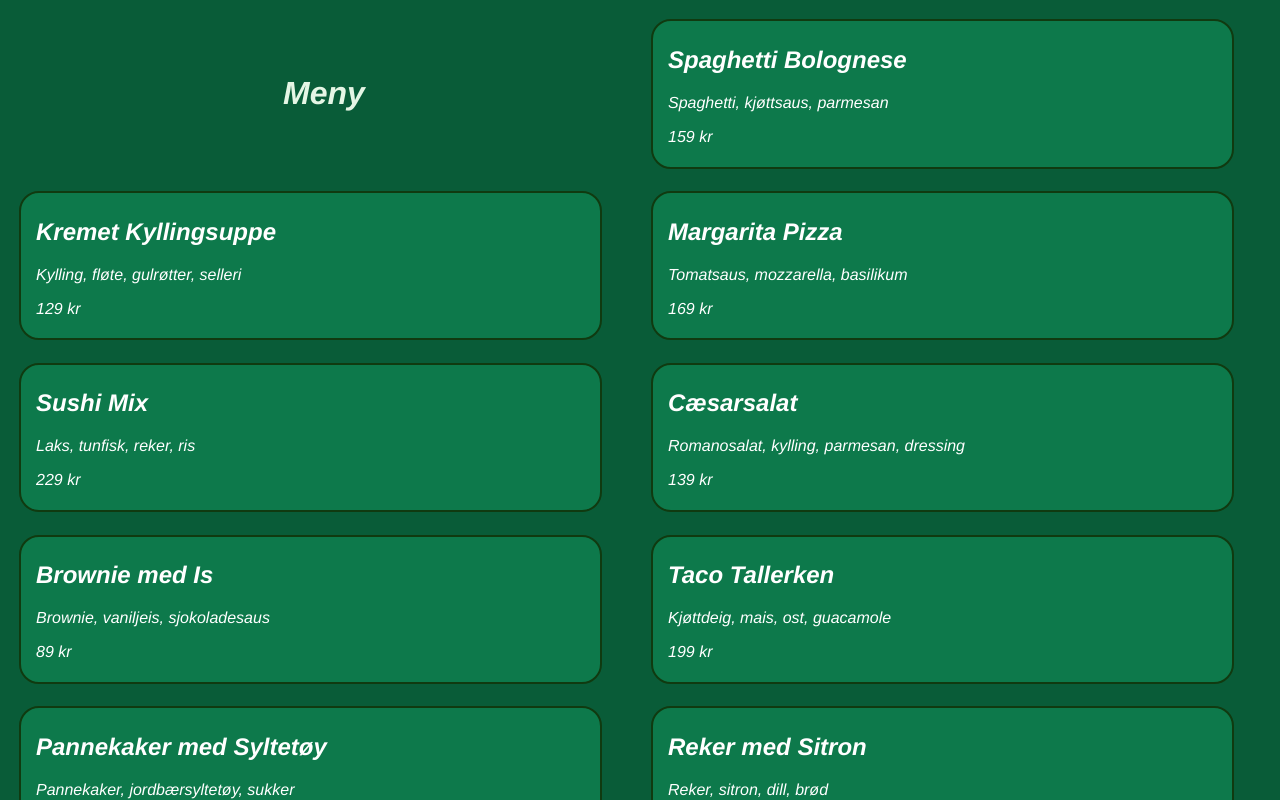
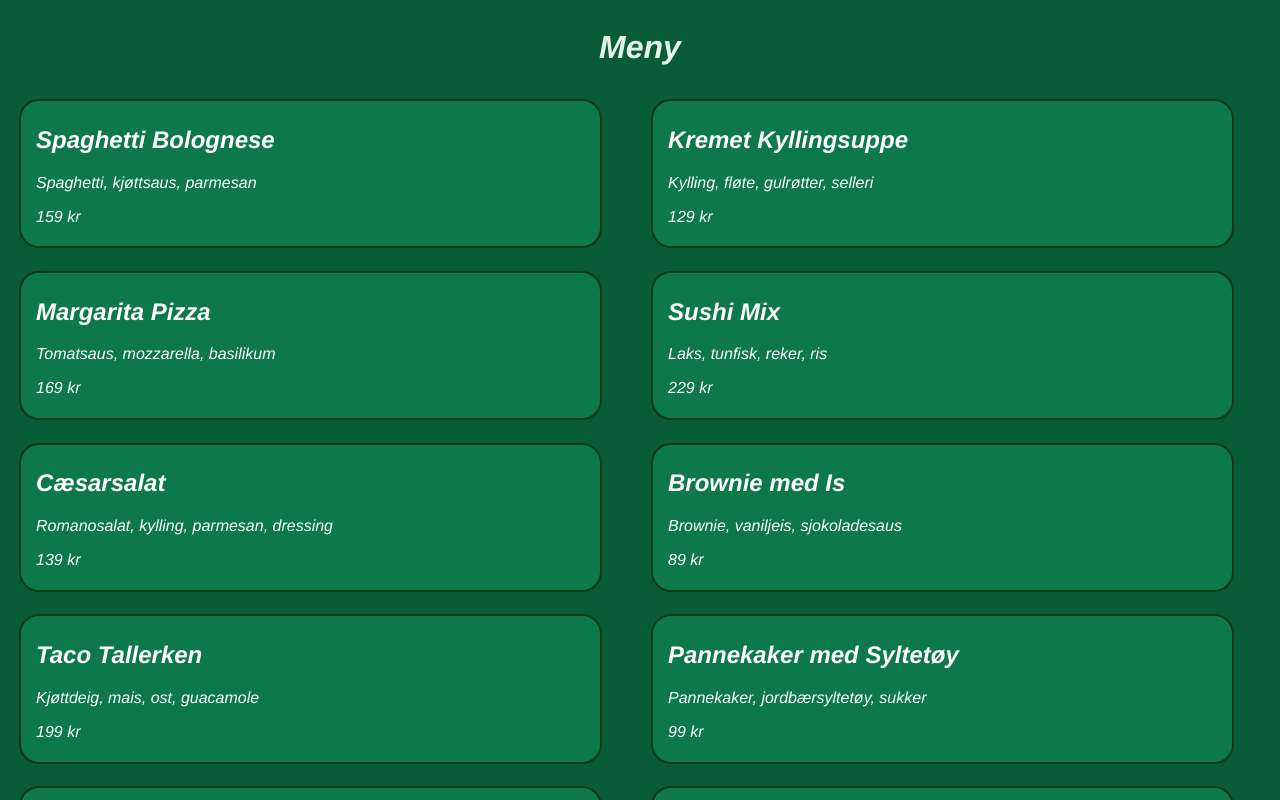
Before and after one commit to koderph0526-coder/reactTask_RestaurantMenu, a React (Vite) app in the folder vite-project/: page / in a window 1280 px wide. Shown: the top 800 px of the page. Built offline with nearby package versions, Linux system fonts and the light colour scheme.

Commit message:
FeilTrinnForGrid_ThankYouLeah

```diff
--- a/vite-project/src/App.jsx
+++ b/vite-project/src/App.jsx
@@ -11,6 +11,7 @@ function App() {
 
   return (
     <>
+      <h1 className="main">Meny</h1>
       <div className="grid">
         {/* <Attempted using Dish and then menu={menu}, did not work. Works after followin logic used in class, tho I'm still not sure I get it... */}
 
--- a/vite-project/src/components/ListMenu.jsx
+++ b/vite-project/src/components/ListMenu.jsx
@@ -3,7 +3,6 @@ import Dish from "./DishLogic";
 export default function Menu(props) {
   return (
     <>
-      <h1 className="main">Meny</h1>
       {/* still following logic from class for now to see if I can get it to work and then see if I can alter it without it breaking */}
       {props.menu?.map((item) => (
         <Dish key={item.id} {...item} />
```
